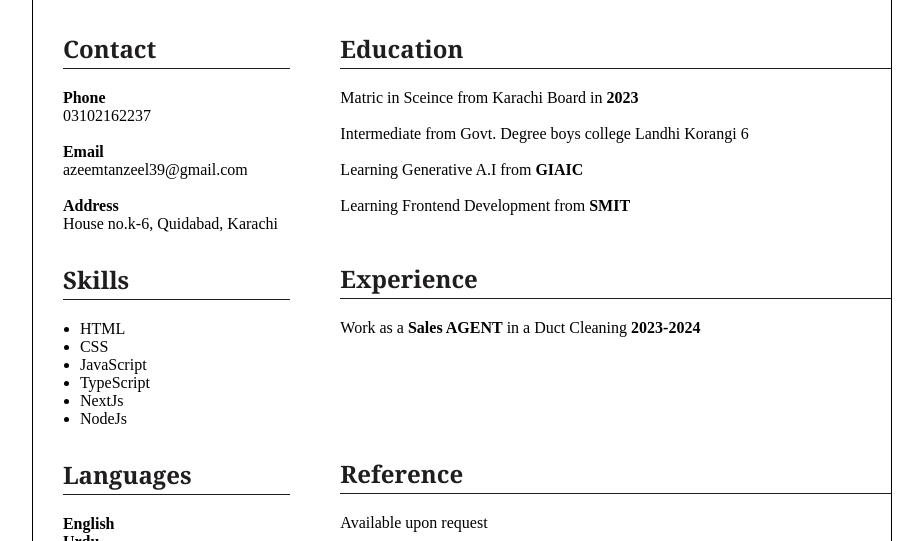
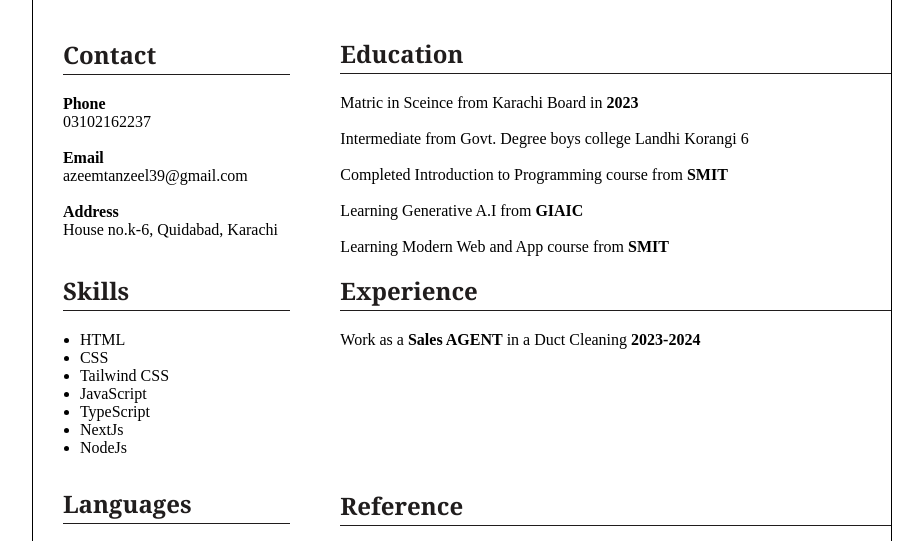
Before and after one commit to Tanzeel-Azeem/Resume-M1, a plain HTML site: page index.html in a window 1280 px wide. Shown: the part 250-791 px from the top of the page, without its empty margins (178-1101 px from the left). Drawn offline with Linux system fonts and the light colour scheme.

Commit message:
change education section

```diff
--- a/index.html
+++ b/index.html
@@ -41,6 +41,7 @@
             <ul>
               <li>HTML</li>
               <li>CSS</li>
+              <li>Tailwind CSS</li>
               <li>JavaScript</li>
               <li>TypeScript</li>
               <li>NextJs</li>
@@ -63,9 +64,10 @@
             <br />
             <p>Intermediate from Govt. Degree boys college Landhi Korangi 6</p>
             <br />
-            <p>Learning Generative A.I from <strong>GIAIC</strong></p>
+            <p>Completed Introduction to Programming course from <strong>SMIT</strong></p><br>
+            <p>Learning Generative A.I from <strong>GIAIC</strong></p><br>
+            <p>Learning Modern Web and App course from <strong>SMIT</strong></p>
             <br />
-            <p>Learning Frontend Development from <strong>SMIT</strong></p>
           </section>
 
           <section class="experience">
--- a/style.css
+++ b/style.css
@@ -63,10 +63,11 @@ img {
 }
 
 .contact,
-.education,
+
 .skill,
 .language {
   margin-bottom: 30px;
+  margin-top: 6px;
 }
 
 .contact h2,
@@ -83,8 +84,17 @@ img {
   font-weight: 600;
 }
 
+.education{
+  margin-top: 5px;
+}
+
+
 .experience {
-  margin-top: 47px;
+  margin-top: 0px;
+}
+
+.skill h2{
+  margin-top: 35px;
 }
 
 .contact {
@@ -102,7 +112,7 @@ img {
   width: 70%;
 }
 .ref {
-  margin-top: 120px;
+  margin-top: 140px;
 }
 
 
```
